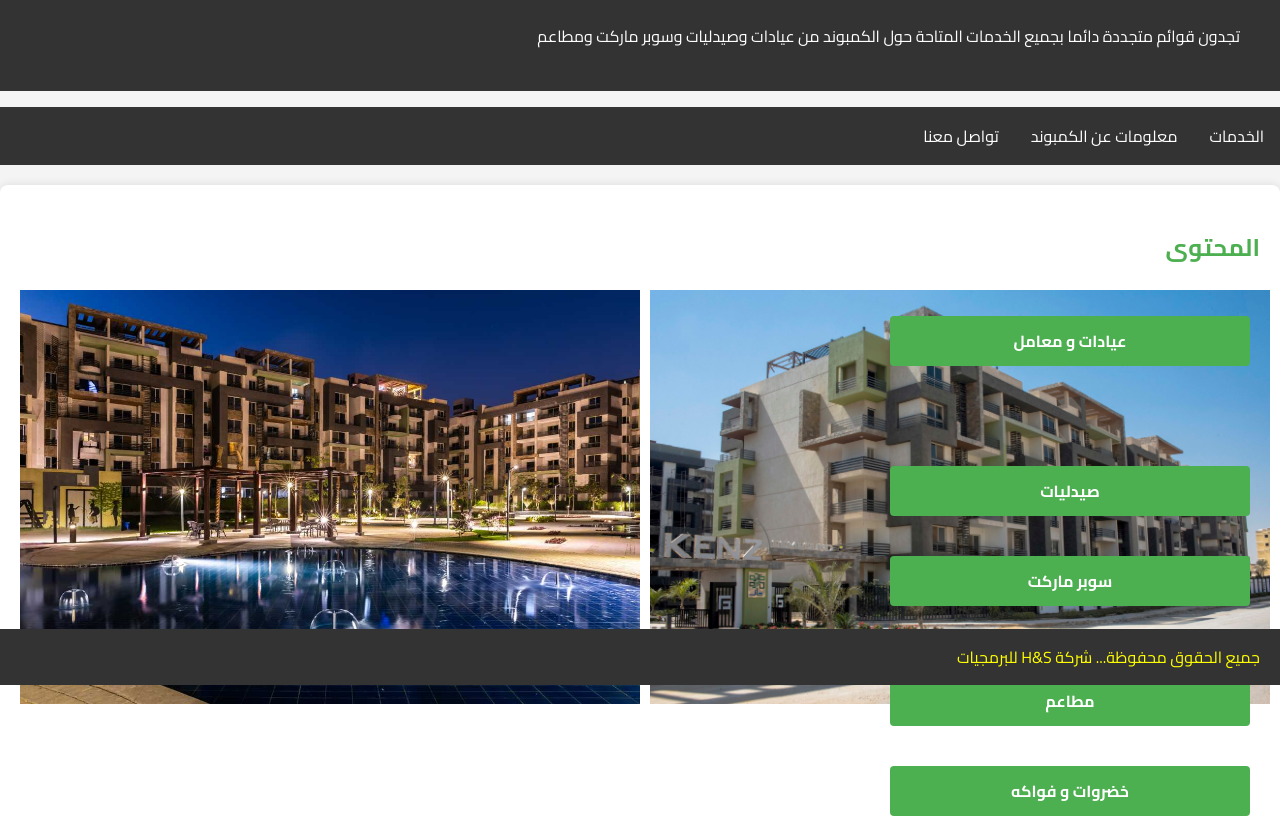
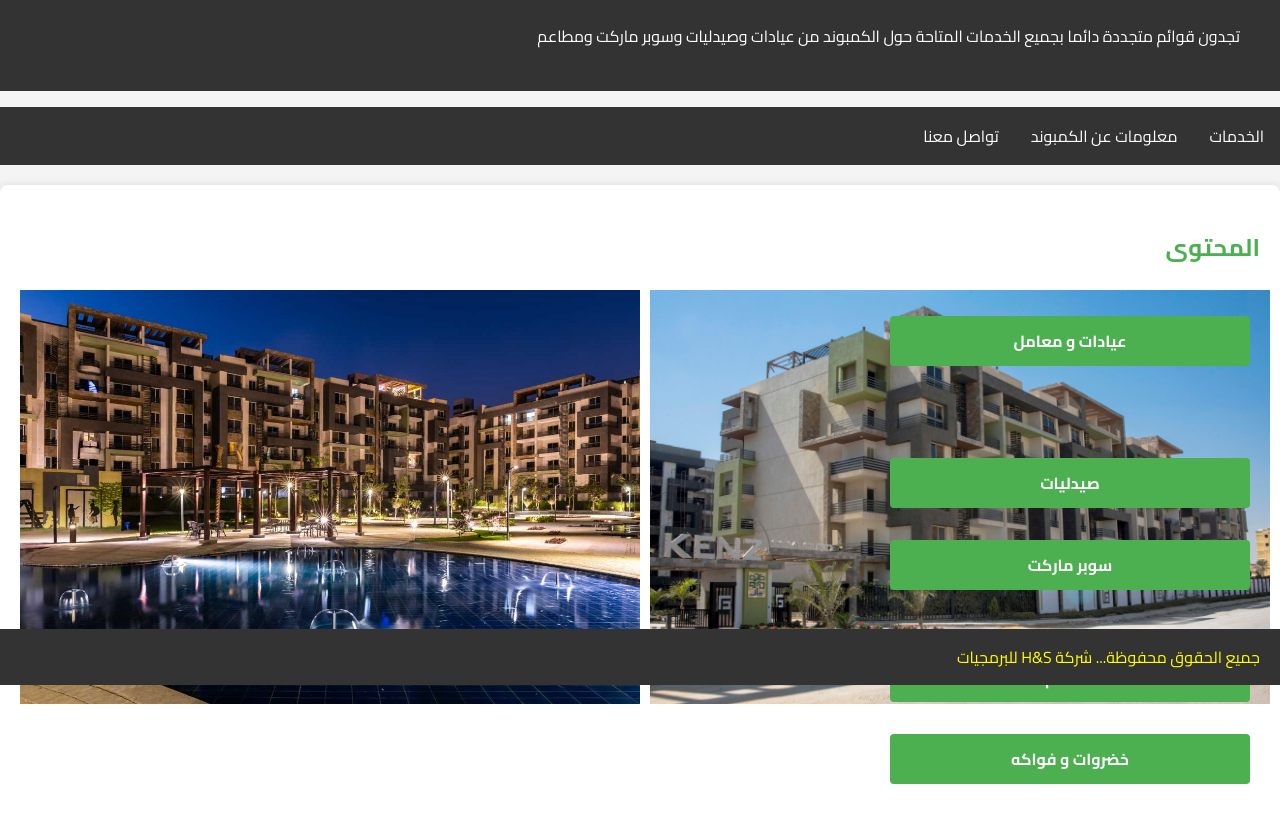
Before and after one commit to HS-developers/kenz.compound.services, a plain HTML site: page index.html in a window 1280 px wide. Shown: the part 115-952 px from the top of the page. Drawn offline with Linux system fonts and the light colour scheme.

Commit message:
Update styles.css

```diff
--- a/styles.css
+++ b/styles.css
@@ -259,7 +259,7 @@ footer {
     padding: 0;
     display: flex;
     flex-direction: column;
-    gap: 20px; /* لضمان وجود فاصل بين الأزرار */
+    gap: 12px; /* لضمان وجود فاصل بين الأزرار */
 }
 
 .images {
```
